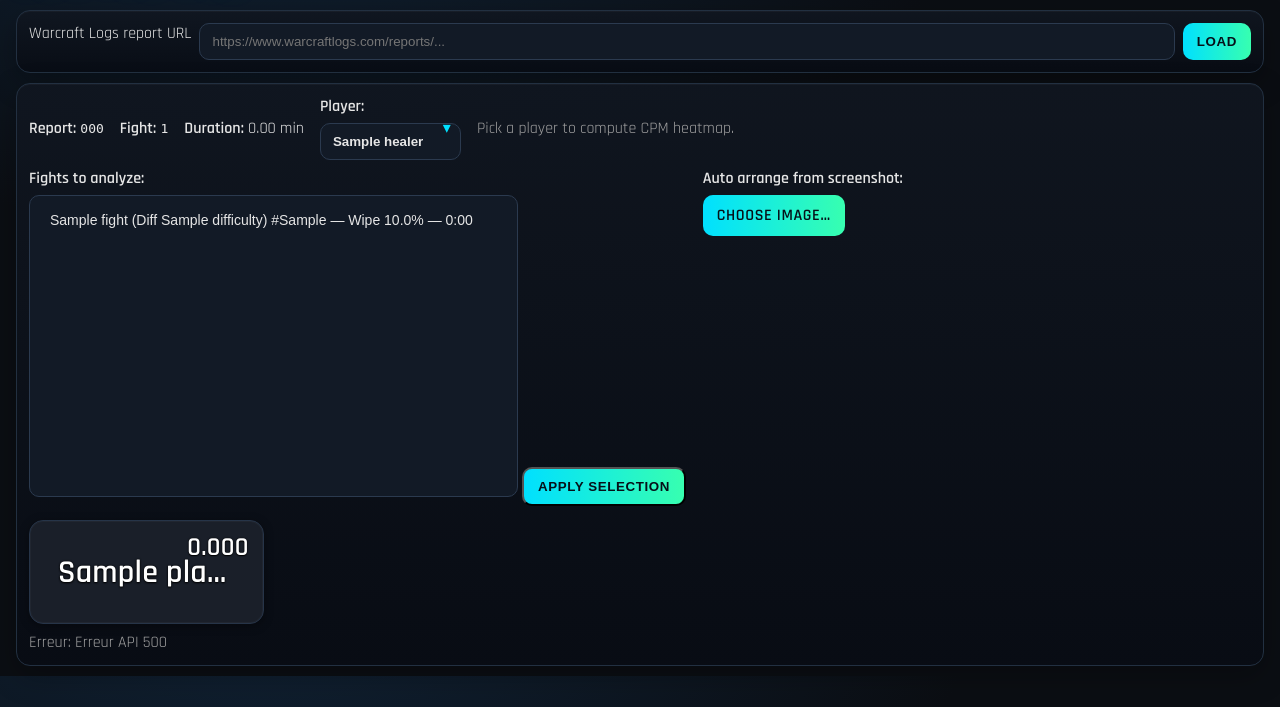
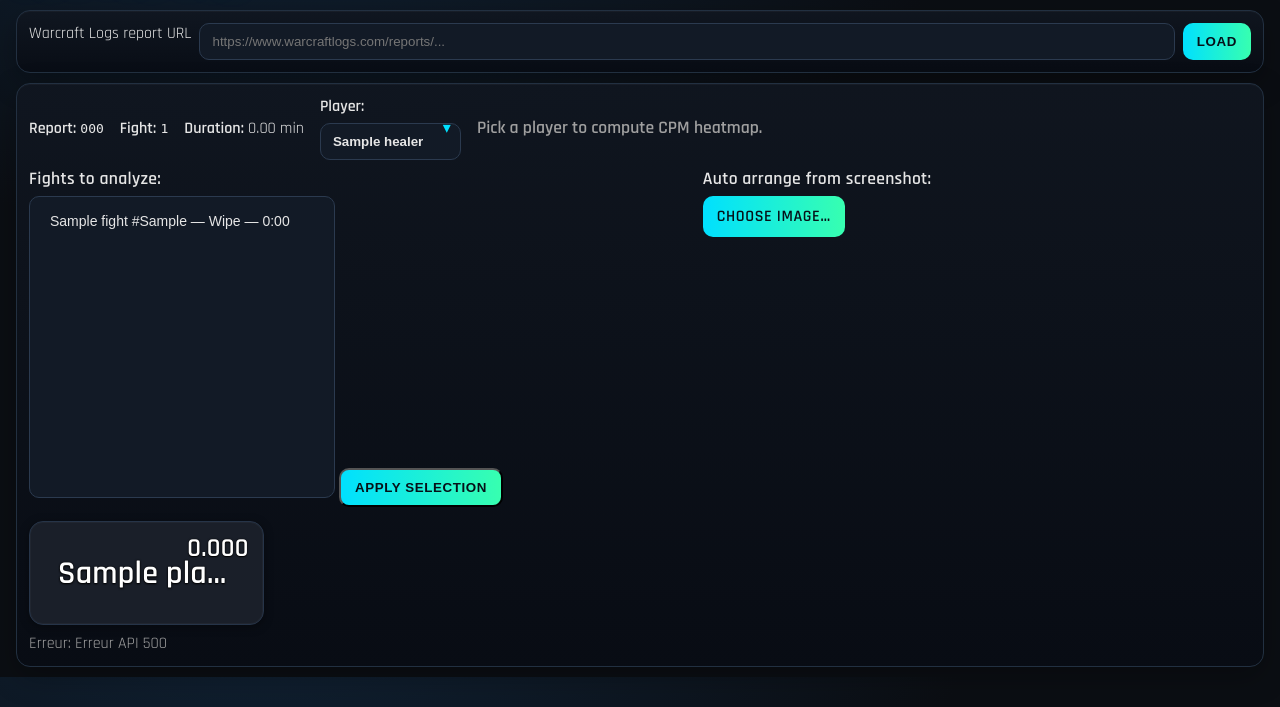
Before and after one commit to Stefgug/warcraft-raid-heatmap-cpm, a FastAPI app: template app/templates/index.html in a window 1280 px wide. Shown: the part 59-766 px from the top of the page. Run offline with FastAPI, Linux system fonts and the light colour scheme; the template is opened without the code that fills it: most values are stand-ins (such as "Sample title", 1, 10 or a date in 2020); data that the repository does not hold is empty; some libraries are stand-ins or nearby versions.

Commit message:
ui: simplify fight labels (no difficulty or %); enlarge Selected player and auto-arrange label

```diff
--- a/app/static/styles.css
+++ b/app/static/styles.css
@@ -97,6 +97,8 @@
 /* OCR tools */
 .ocr-tools { display: grid; grid-template-columns: 1.2fr 1fr; gap: 16px; align-items: start; margin: 8px 0 14px; }
 .ocr-label { display: block; margin-bottom: 6px; }
+.ocr-label { font-size: 1.1rem; font-weight: 700; letter-spacing: 0.3px; }
+#selected-healer { font-size: 1.1rem; font-weight: 700; }
 .btn-primary { display:inline-block; padding:10px 14px; background: linear-gradient(90deg, #00e0ff, #37ffb0); color:#061018; border-radius:10px; font-weight:700; text-transform:uppercase; letter-spacing:.6px; cursor:pointer; }
 .select-wrap { position: relative; display: grid; gap: 6px; }
 .styled-select { appearance: none; -webkit-appearance: none; -moz-appearance: none; padding: 10px 36px 10px 12px; background:#121a26; color:var(--fg); border:1px solid #2b3a4f; border-radius:10px; font-weight:600; cursor:pointer; }
--- a/app/templates/index.html
+++ b/app/templates/index.html
@@ -45,9 +45,8 @@
               {% set seconds = ((f.duration_ms // 1000) % 60) %}
               <option value="{{ f.id }}" {% if f.id in selected_ids %}selected{% endif %}>
                 {{ f.name or ('Boss ' ~ f.boss) }}
-                {% if f.difficulty %} (Diff {{ f.difficulty }}){% endif %}
                 #{{ f.attempt_no }} —
-                {% if f.kill %}Kill{% else %}Wipe{% if f.wipe_pct is not none %} {{ '%.1f'|format(f.wipe_pct) }}%{% endif %}{% endif %}
+                {% if f.kill %}Kill{% else %}Wipe{% endif %}
                 — {{ '%d:%02d'|format(minutes, seconds) }}
               </option>
             {% endfor %}
```
